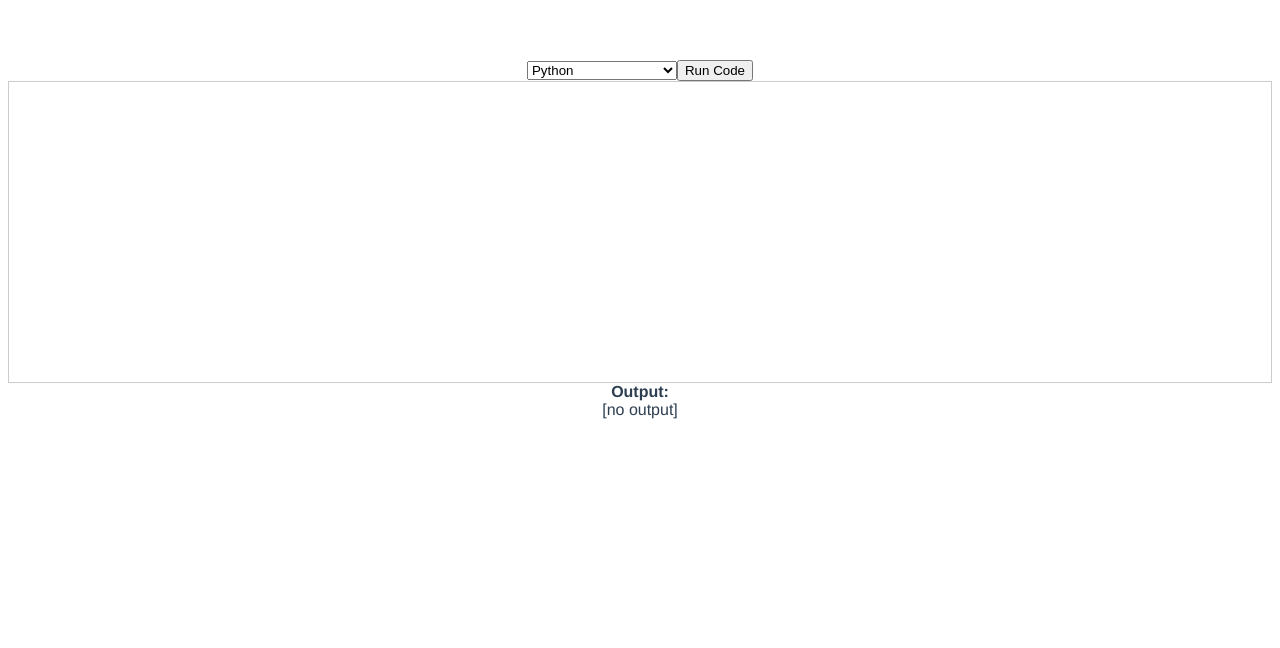
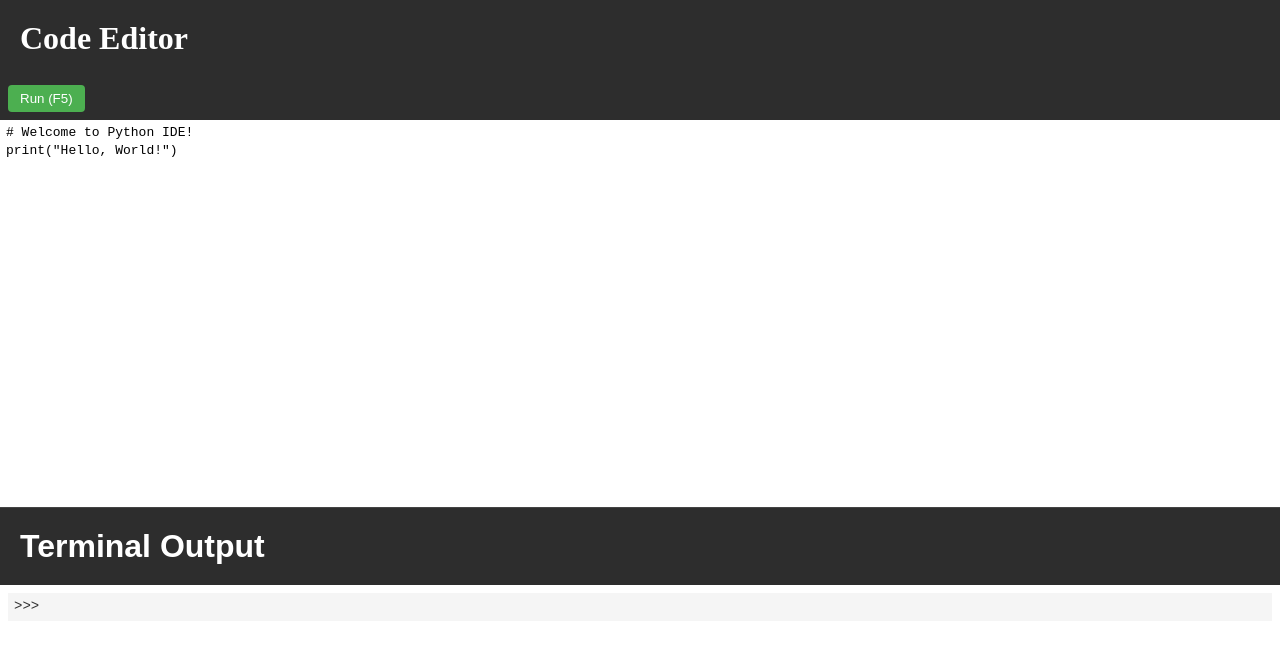
Before and after one commit to nikita2811/editor-frontend, a Vue app: page / in a window 1280 px wide. Shown: the top 648 px of the page. Built offline with nearby package versions, Linux system fonts and the light colour scheme.

Commit message:
editor terminal completed

```diff
--- a/src/App.vue
+++ b/src/App.vue
@@ -1,26 +1,35 @@
 <template>
-
-  <HelloWorld/>
+  <div class="app">
+    <h1>Code Editor</h1>
+    <HelloWorld />
+  </div>
 </template>
 
 <script>
 import HelloWorld from './components/HelloWorld.vue'
 
 export default {
-  name: 'App',
-  components: {
-    HelloWorld
-  }
+  components: {HelloWorld},
 }
 </script>
 
 <style>
-#app {
-  font-family: Avenir, Helvetica, Arial, sans-serif;
-  -webkit-font-smoothing: antialiased;
-  -moz-osx-font-smoothing: grayscale;
-  text-align: center;
-  color: #2c3e50;
-  margin-top: 60px;
+body {
+  margin: 0;
+  padding: 0;
+  height: 100vh;
+}
+
+.app {
+  height: 100vh;
+  display: flex;
+  flex-direction: column;
+}
+
+h1 {
+  padding: 20px;
+  margin: 0;
+  background: #2d2d2d;
+  color: white;
 }
 </style>
--- a/src/components/HelloWorld.vue
+++ b/src/components/HelloWorld.vue
@@ -1,88 +1,389 @@
 <template>
-  <div class="p-4 space-y-4">
-    <div class="flex gap-4 items-center">
-      <select v-model="language" class="border px-2 py-1 rounded">
-        <option value="python">Python</option>
-        <option value="javascript">JavaScript</option>
-        <option value="php">PHP</option>
-      </select>
-      <button @click="runCode" class="bg-blue-600 text-white px-4 py-2 rounded">Run Code</button>
+  <div class="python-ide">
+    <div class="editor-panel">
+      <div class="toolbar">
+        <button @click="runCode" :disabled="isRunning">
+          {{ isRunning ? 'Running...' : 'Run (F5)' }}
+        </button>
+
       </div>
-
-    <div ref="editorContainer" class="editor"/>
-
-    <div class="mt-4 bg-black text-green-400 p-4 rounded whitespace-pre-wrap min-h-[100px]">
-      <strong>Output:</strong>
-      <div>{{ output || '[no output]' }}</div>
+      <div ref="editorElement" class="editor"></div>
+    </div>
+    <h1>Terminal Output</h1>
+    <div class="terminal-panel">
+      <div ref="terminalElement" class="terminal"></div>
     </div>
   </div>
 </template>
 
-<script setup>
-import { ref, onMounted } from 'vue'
-import axios from 'axios'
+<script>
+import { ref, onMounted, onBeforeUnmount, watch } from 'vue'
+import { EditorView, keymap } from '@codemirror/view'
+import { EditorState } from '@codemirror/state'
+import { python } from '@codemirror/lang-python'
+import { oneDark } from '@codemirror/theme-one-dark'
+import { defaultKeymap, history, historyKeymap } from '@codemirror/commands'
 
-/* global monaco */
+export default {
+  name: 'HelloWorld',
+  setup() {
+    // Editor setup
+    const editorElement = ref(null)
+    const editorView = ref(null)
+    const code = ref('# Welcome to Python IDE!\nprint("Hello, World!")\n')
 
-const editorContainer = ref(null)
-let editorInstance = null
-const output = ref('')
-const language = ref('python')
+    // Terminal setup
+    const terminalElement = ref(null)
+    const terminalView = ref(null)
+    const terminalHistory = ref([])
+    const terminalIndex = ref(-1)
+    const prompt = ref('>>> ')
 
-onMounted(() => {
-  // Load Monaco via CDN
-  if (!window.require) {
-    console.error("Monaco loader not found")
-    return
+    // UI state
+    const theme = ref('light')
+    const isRunning = ref(false)
+
+    // Initialize editor
+    const initEditor = () => {
+      editorView.value = new EditorView({
+        state: EditorState.create({
+          doc: code.value,
+          extensions: [
+            python(),
+            theme.value === 'dark' ? oneDark : [],
+            history(),
+            keymap.of([
+              ...defaultKeymap,
+              ...historyKeymap,
+              {
+                key: 'F5',
+                run: runCode
+              }
+            ]),
+            EditorView.lineWrapping
+          ]
+        }),
+        parent: editorElement.value
+      })
     }
 
-  window.require.config({
-    paths: { vs: 'https://cdn.jsdelivr.net/npm/monaco-editor@0.45.0/min/vs' }
+    // Initialize terminal
+    const initTerminal = () => {
+      terminalView.value = new EditorView({
+        state: EditorState.create({
+          doc: prompt.value,
+          extensions: [
+            theme.value === 'dark' ? oneDark : [],
+            EditorState.readOnly.of(false),
+            EditorView.editable.of(true),
+            keymap.of([
+              {
+                key: 'Enter',
+                run: executeTerminalCommand
+              },
+              {
+                key: 'ArrowUp',
+                run: navigateHistoryUp
+              },
+              {
+                key: 'ArrowDown',
+                run: navigateHistoryDown
+              },
+              {
+                key: 'Home',
+                run: moveToPromptStart
+              }
+            ]),
+            EditorView.theme({
+              '&': {
+                backgroundColor: theme.value === 'dark' ? '#1a1a1a' : '#f5f5f5',
+                color: theme.value === 'dark' ? '#f0f0f0' : '#333',
+                fontFamily: 'monospace',
+                fontSize: '14px'
+              },
+              '.cm-content': {
+                caretColor: '#f0f0f0'
+              }
             })
+          ]
+        }),
+        parent: terminalElement.value
+      })
+    }
 
-  window.require(['vs/editor/editor.main'], () => {
-    editorInstance = monaco.editor.create(editorContainer.value, {
-      value: getDefaultCode(language.value),
-      language: language.value,
-      theme: 'vs-dark'
+    // Run Python code
+    const runCode = async () => {
+      if (!editorView.value) return
+
+      isRunning.value = true
+      const codeToRun = editorView.value.state.doc.toString()
+
+      // Add to terminal
+      addToTerminal(`Running code:\n${codeToRun}\n`)
+
+      try {
+        // In a real app, you would send to a Python backend
+        const result = await mockPythonExecution(codeToRun)
+        addToTerminal(result + '\n' + prompt.value)
+      } catch (err) {
+        addToTerminal(`Error: ${err.message}\n` + prompt.value)
+      } finally {
+        isRunning.value = false
+      }
+      return true
+    }
+
+    // Mock Python execution
+    const mockPythonExecution = (code) => {
+      return new Promise((resolve) => {
+        setTimeout(() => {
+          if (code.includes('print(')) {
+            const matches = code.match(/print\(([^)]+)\)/g)
+            if (matches) {
+              resolve(matches.map(m =>
+                m.replace(/print\((['"]?)(.+?)\1\)/, '$2')
+              ).join('\n'))
+            }
+          }
+          resolve("Code executed successfully (mock implementation)")
+        }, 500)
       })
+    }
+
+    // Terminal functions
+    const addToTerminal = (text) => {
+      if (!terminalView.value) return
+
+      terminalView.value.dispatch({
+        changes: {
+          from: terminalView.value.state.doc.length,
+          insert: text
+        },
+        selection: { anchor: terminalView.value.state.doc.length + text.length }
       })
+    }
+
+    const executeTerminalCommand = (view) => {
+      const doc = view.state.doc.toString()
+      const command = doc.slice(doc.lastIndexOf('\n') + 1 + prompt.value.length)
+
+      if (command.trim()) {
+        terminalHistory.value.push(command)
+        terminalIndex.value = terminalHistory.value.length
+
+        // Process command
+        const output = processTerminalCommand(command)
+        addToTerminal(`\n${output}\n${prompt.value}`)
+      } else {
+        addToTerminal(`\n${prompt.value}`)
+      }
+      return true
+    }
+
+    const processTerminalCommand = (command) => {
+      switch (command.trim()) {
+        case 'clear':
+          setTimeout(() => {
+            terminalView.value.dispatch({
+              changes: {
+                from: 0,
+                to: terminalView.value.state.doc.length,
+                insert: prompt.value
+              }
             })
-
-function getDefaultCode(lang) {
-  switch (lang) {
-    case 'python':
-      return `print("Hello from Python")`
-    case 'javascript':
-      return `console.log("Hello from JavaScript")`
-    case 'php':
-      return `<?php echo "Hello from PHP"; ?>`
+          }, 10)
+          return ''
+        case 'help':
+          return 'Available commands: clear, help'
+        default:
+          return `Command not found: ${command}`
       }
     }
 
-function runCode() {
-  const code = editorInstance.getValue()
-  output.value = '[running...]'
+    const navigateHistoryUp = (view) => {
+      if (terminalHistory.value.length === 0) return false
 
-  axios.post('http://localhost:8000/editor/code/', {
-    code,
+      if (terminalIndex.value > 0) {
+        terminalIndex.value--
+        replaceTerminalLine(view, terminalHistory.value[terminalIndex.value])
+      }
+      return true
+    }
+
+    const navigateHistoryDown = (view) => {
+      if (terminalIndex.value < terminalHistory.value.length - 1) {
+        terminalIndex.value++
+        replaceTerminalLine(view, terminalHistory.value[terminalIndex.value])
+      } else if (terminalIndex.value === terminalHistory.value.length - 1) {
+        terminalIndex.value++
+        replaceTerminalLine(view, '')
+      } else {
+        return false
+      }
+      return true
+    }
+
+    const replaceTerminalLine = (view, content) => {
+      const doc = view.state.doc.toString()
+      const lastPromptPos = doc.lastIndexOf('\n') + 1
+      const currentLine = doc.slice(lastPromptPos + prompt.value.length)
+
+      view.dispatch({
+        changes: {
+          from: lastPromptPos + prompt.value.length,
+          to: lastPromptPos + prompt.value.length + currentLine.length,
+          insert: content
+        },
+        selection: { anchor: view.state.doc.length }
       })
-    .then(res => {
-      const { stdout, stderr } = res.data
-      output.value = stdout || stderr || '[no output]'
+    }
+
+    const moveToPromptStart = (view) => {
+      const doc = view.state.doc.toString()
+      const lastPromptPos = doc.lastIndexOf('\n') + 1
+      view.dispatch({
+        selection: { anchor: lastPromptPos + prompt.value.length }
       })
-    .catch(err => {
-      output.value = `Error: ${err.response?.data?.error || err.message}`
+      return true
+    }
+
+    // Watch for theme changes
+    watch(theme, (newTheme) => {
+      if (editorView.value) {
+        editorView.value.dispatch({
+          effects: EditorView.reconfigure.of([
+            python(),
+            newTheme === 'dark' ? oneDark : [],
+            history(),
+            keymap.of([...defaultKeymap, ...historyKeymap])
+          ])
         })
+      }
+      if (terminalView.value) {
+        terminalView.value.dispatch({
+          effects: EditorView.reconfigure.of([
+            EditorState.readOnly.of(false),
+            EditorView.theme({
+              '&': {
+                backgroundColor: newTheme === 'dark' ? '#1a1a1a' : '#f5f5f5',
+                color: newTheme === 'dark' ? '#f0f0f0' : '#333'
+              }
+            })
+          ])
+        })
+      }
+    })
+
+    // Initialize components
+    onMounted(() => {
+      initEditor()
+      initTerminal()
+    })
+
+    // Clean up
+    onBeforeUnmount(() => {
+      editorView.value?.destroy()
+      terminalView.value?.destroy()
+    })
+
+    return {
+      editorElement,
+      terminalElement,
+      theme,
+      isRunning,
+      runCode
+    }
+  }
 }
 </script>
 
 <style scoped>
-select {
-  min-width: 150px;
+.python-ide {
+  display: flex;
+  flex-direction: column;
+  height: 100vh;
+  font-family: Arial, sans-serif;
 }
+
+.editor-panel {
+  flex: 2;
+  display: flex;
+  flex-direction: column;
+  border-bottom: 1px solid #444;
+}
+
+.toolbar {
+  padding: 8px;
+  background: #2d2d2d;
+  display: flex;
+  gap: 10px;
+}
+
+button {
+  padding: 6px 12px;
+  background: #4CAF50;
+  color: white;
+  border: none;
+  border-radius: 4px;
+  cursor: pointer;
+}
+
+button:disabled {
+  background: #666;
+  cursor: not-allowed;
+}
+
+.theme-select {
+  padding: 4px 8px;
+  border-radius: 4px;
+  border: 1px solid #555;
+  background: #333;
+  color: white;
+}
+
 .editor {
-  height: 300px;
-  border: 1px solid #ccc;
+  flex: 1;
+  overflow: auto;
+}
+
+.terminal-panel {
+  flex: 1;
+  overflow: hidden;
+}
+
+.terminal {
+  height: 100%;
+  width: 100%;
+  padding: 8px;
+  box-sizing: border-box;
+  overflow-y: auto;
+}
+
+/* Custom scrollbars */
+.editor::-webkit-scrollbar,
+.terminal::-webkit-scrollbar {
+  width: 8px;
+}
+
+.editor::-webkit-scrollbar-track,
+.terminal::-webkit-scrollbar-track {
+  background: #2d2d2d;
+}
+
+.editor::-webkit-scrollbar-thumb,
+.terminal::-webkit-scrollbar-thumb {
+  background: #555;
+  border-radius: 4px;
+}
+
+.editor::-webkit-scrollbar-thumb:hover,
+.terminal::-webkit-scrollbar-thumb:hover {
+  background: #666;
+}
+h1 {
+  padding: 20px;
+  margin: 0;
+  background: #2d2d2d;
+  color: white;
 }
 </style>
```
Also changed, not shown: package.json (+13 -2 lines), 1 other file (tests, documents, lock files or other folders). Lines whose indentation alone changed are shown as unchanged.
